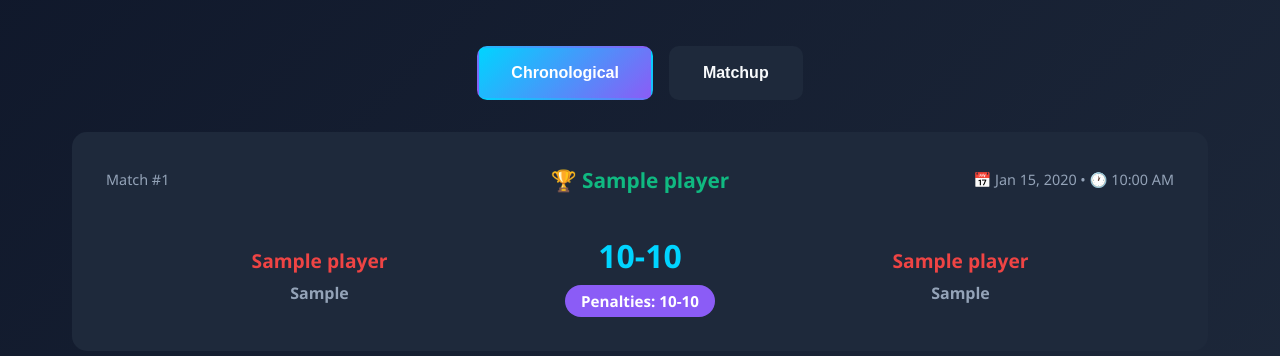
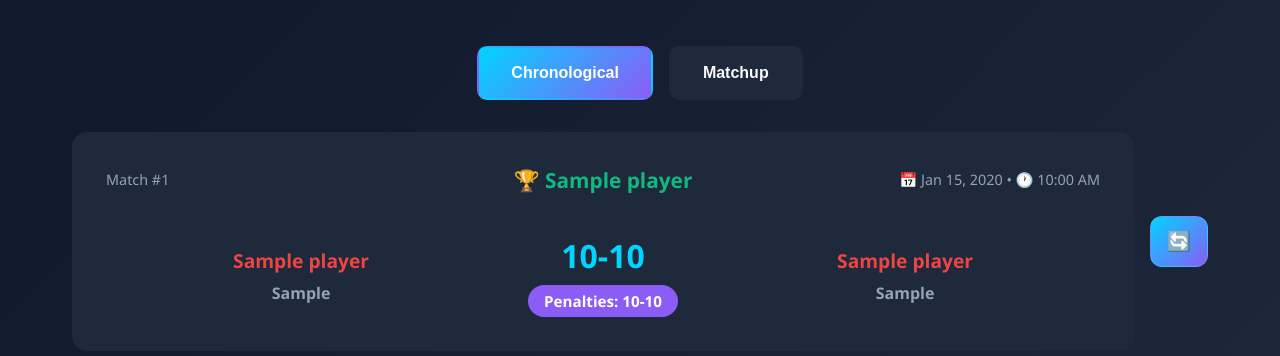
Before and after one commit to Petouha/who-won, a Flask app: page /history-page in a window 1280 px wide. Shown: the part 184-540 px from the top of the page. Run offline with Flask 3, Linux system fonts and the light colour scheme; tables that the repository leaves empty hold one stand-in row (values such as "Sample post").

Commit message:
added rematch from history page

```diff
--- a/app.py
+++ b/app.py
@@ -123,7 +123,6 @@ def randomize_teams():
     data = request.get_json()
     min_rating = data.get('min_rating', 70)
     max_rating = data.get('max_rating', 90)
-    max_difference = data.get('max_difference', 1)
     excluded_teams = data.get('excluded_teams', [])
 
     try:
@@ -143,10 +142,10 @@ def randomize_teams():
         # Sélectionner la première équipe
         team1 = random.choice(teams)
 
-        # Trouver des équipes avec un rating similaire (selon max_difference)
+        # Trouver des équipes avec un rating similaire (±2)
         team1_rating = team1['overall']
         balanced_teams = [t for t in teams if t['name'] != team1['name']
-                         and abs(t['overall'] - team1_rating) <= max_difference]
+                         and abs(t['overall'] - team1_rating) <= 1]
 
         # Si pas assez d'équipes équilibrées, élargir la recherche
         if not balanced_teams:
@@ -217,8 +216,6 @@ def get_games():
             "team_one": g.team_one,
             "team_two": g.team_two,
             "score": f"{g.score_player_one}-{g.score_player_two}",
-            "score_player_one": g.score_player_one,
-            "score_player_two": g.score_player_two,
             "penalty": g.penalty,
             "penalty_score": f"{g.penalty_score_player_one}-{g.penalty_score_player_two}" if g.penalty else None,
             "winner_id": g.winner_id,
--- a/static/css/style.css
+++ b/static/css/style.css
@@ -790,6 +790,39 @@ body {
 
 .match-header > span:last-child {
     justify-self: end;
+}
+
+.match-item-wrapper {
+    display: flex;
+    align-items: center;
+    gap: 1rem;
+    animation: fadeIn 0.5s ease both;
+}
+
+.match-item-wrapper .match-item {
+    flex: 1;
+}
+
+.rematch-btn {
+    background: linear-gradient(135deg, var(--primary), var(--secondary));;
+    color: var(--text-muted);
+    border: 1px solid rgba(255, 255, 255, 0.1);
+    padding: 0.8rem 1rem;
+    border-radius: 12px;
+    font-size: 1.2rem;
+    cursor: pointer;
+    transition: all 0.3s ease;
+    display: flex;
+    align-items: center;
+    justify-content: center;
+    flex-shrink: 0;
+}
+
+.rematch-btn:hover {
+    background: linear-gradient(135deg, var(--primary), var(--secondary));
+    border-color: var(--primary);
+    transform: scale(1.1);
+    box-shadow: 0 4px 15px rgba(0, 212, 255, 0.3);
 }
 
 .match-players-display {
--- a/static/js/history.js
+++ b/static/js/history.js
@@ -2,6 +2,18 @@ const API_URL = window.location.origin;
 let allGames = [];
 let allPlayers = [];
 let playerMap = {};
+
+// Rematch - copy match data and redirect to add-match
+function rematch(player1Id, player2Id, team1, team2) {
+    const matchData = {
+        player1Id: player1Id,
+        player2Id: player2Id,
+        team1: team1,
+        team2: team2
+    };
+    sessionStorage.setItem('prefilledMatch', JSON.stringify(matchData));
+    window.location.href = '/add-match-page';
+}
 
 // Switch between tabs
 function switchTab(tabName) {
@@ -67,9 +79,12 @@ function loadChronological() {
 
 // Create match card
 function createMatchCard(game, index) {
+    const wrapper = document.createElement('div');
+    wrapper.className = 'match-item-wrapper';
+    wrapper.style.animationDelay = `${index * 0.05}s`;
+
     const matchDiv = document.createElement('div');
     matchDiv.className = 'match-item';
-    matchDiv.style.animationDelay = `${index * 0.05}s`;
 
     const p1Name = playerMap[game.player_one_id]?.name || 'Unknown';
     const p2Name = playerMap[game.player_two_id]?.name || 'Unknown';
@@ -93,7 +108,7 @@ function createMatchCard(game, index) {
         <div class="match-header">
             <span style="color: var(--text-muted); font-size: 0.9rem;">Match #${game.id}</span>
             <span style="color: var(--success); font-weight: 900; font-size: 1.3rem;">🏆 ${winner}</span>
-            ${dateStr ? `<span style="color: var(--text-muted); font-size: 0.9rem;">📅 ${dateStr} • 🕐 ${timeStr}</span>` : '<span></span>'}
+            <span style="color: var(--text-muted); font-size: 0.9rem;">${dateStr ? `📅 ${dateStr} • 🕐 ${timeStr}` : ''}</span>
         </div>
         <div class="match-players-display">
             <div class="player-display ${isP1Winner ? 'winner' : ''} ${isP1Loser ? 'loser' : ''} ${isDraw ? 'draw' : ''}">
@@ -111,7 +126,16 @@ function createMatchCard(game, index) {
         </div>
     `;
 
-    return matchDiv;
+    const rematchBtn = document.createElement('button');
+    rematchBtn.className = 'rematch-btn';
+    rematchBtn.innerHTML = '🔄';
+    rematchBtn.title = 'Rematch';
+    rematchBtn.onclick = () => rematch(game.player_one_id, game.player_two_id, game.team_one, game.team_two);
+
+    wrapper.appendChild(matchDiv);
+    wrapper.appendChild(rematchBtn);
+
+    return wrapper;
 }
 
 // Populate matchup selectors
```
